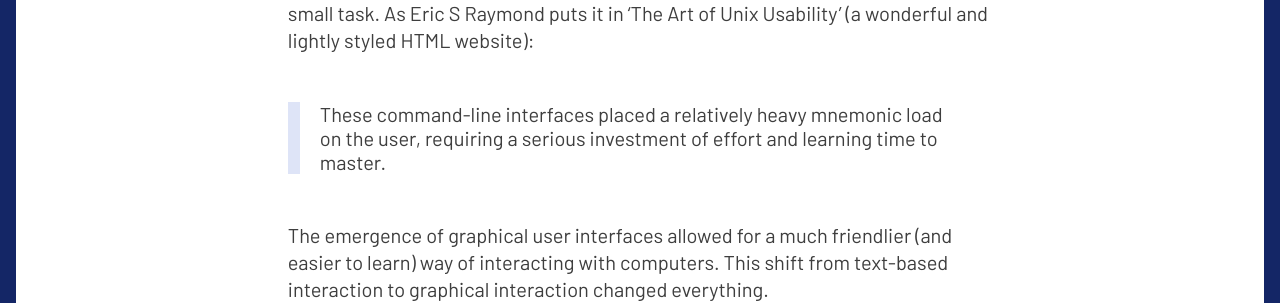
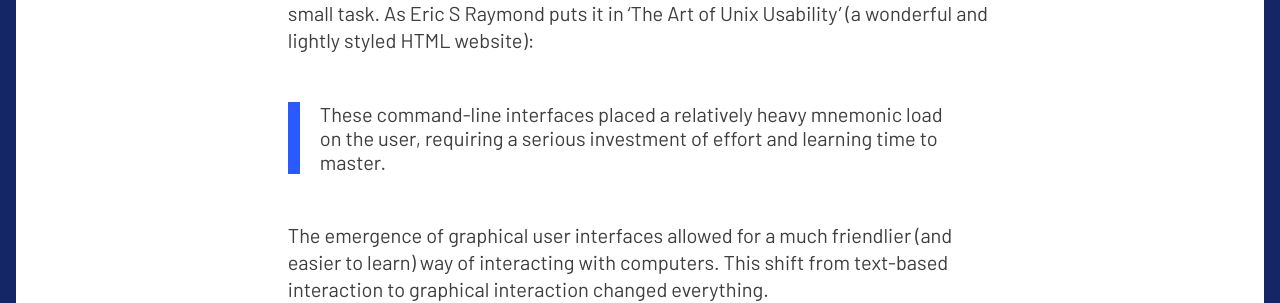
Before and after one commit to buildingbeautifuluis/buildingbeautifuluis.github.io, a Jekyll site: the page built from _chapters/01-Designing-Interfaces.md, in a window 1280 px wide and 1400 px high, scrolled down 3620 px. Shown: the part 158-461 px from the top of the window. Built offline with Jekyll 4.4.1, drawn with Linux system fonts in a browser that asks for light colours.

Commit message:
Blockquote colour

```diff
--- a/_sass/custom/custom.scss
+++ b/_sass/custom/custom.scss
@@ -196,7 +196,7 @@ main section {
   left: 0;
   top: 0;
   display: inline-block;
-  background-color: #dee4f7;
+  background-color: #2a59ff;
 }
 
 .content__wrapper blockquote p,section blockquote p {
```
